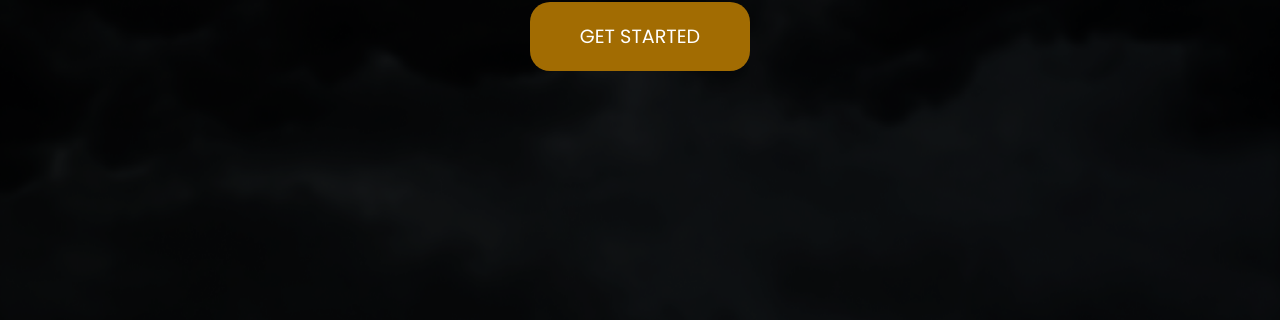
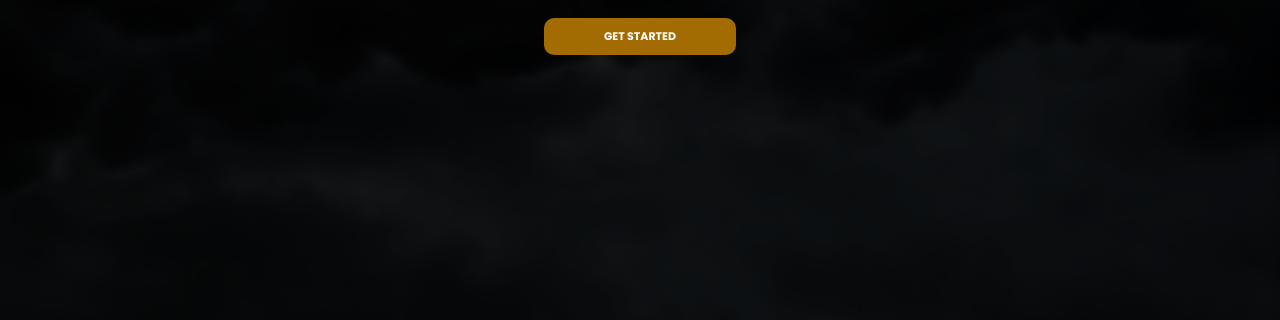
Before and after one commit to DinewoDlalisa/WeathCast-Dashboard, a website: page index.html in a window 1280 px wide. Shown: the part 480-800 px from the top of the page. Drawn offline with Linux system fonts and the light colour scheme.

Commit message:
change CSS prop of get-started-btn for Landing page

```diff
--- a/landing.css
+++ b/landing.css
@@ -43,11 +43,12 @@ body, html {
 .get-started-btn {
     background-color: #A26C02;
     color: white;
-    padding: 20px 50px;
-    font-size: 1.2rem;
+    padding: 10px 60px;
+    font-size: 11px;
+    font-weight: bold;
     font-family: Poppins;
     border: none;
-    border-radius: 20px;
+    border-radius: 10px;
     cursor: pointer;
     margin-top: 2rem;
     transition: background-color 0.3s ease;
```
